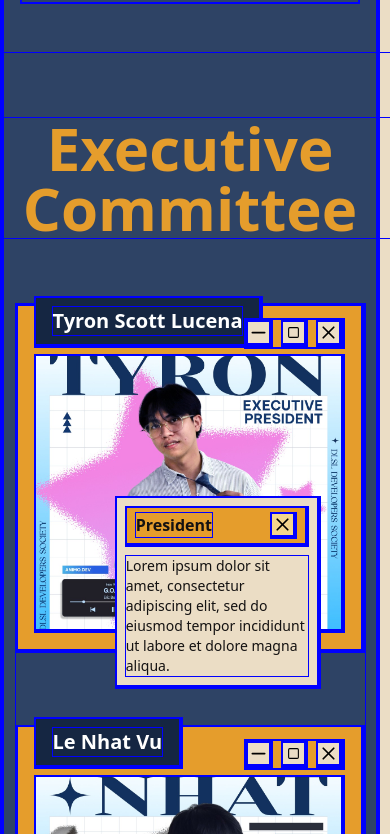
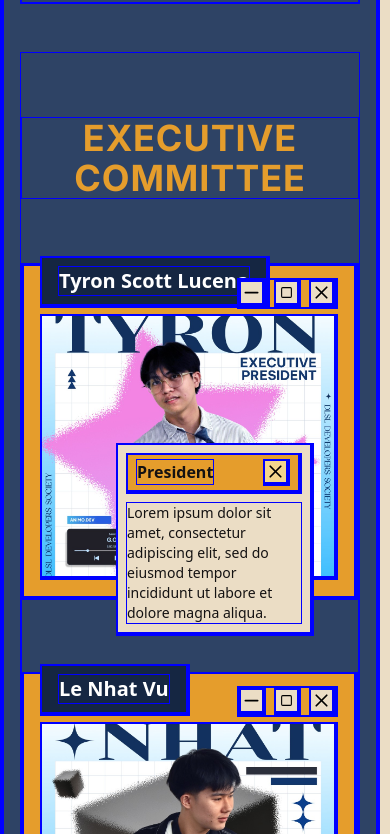
Before and after one commit to dlsl-animodev/project-launchpad, a Next.js app: page / in a window 390 px wide. Shown: the part 7090-7924 px from the top of the page. Built offline with nearby package versions, Linux system fonts and the light colour scheme; a web font is replaced by a local one.

Commit message:
fix: fix committee title overflow on small screen size

```diff
--- a/components/meet-the-team/committee.tsx
+++ b/components/meet-the-team/committee.tsx
@@ -1,5 +1,5 @@
-import { motion } from "motion/react";
 import OfficerWindow, { OfficerType } from "./officer-window";
+import { SectionContainerSubHeading } from "../reusables/section";
 
 interface CommitteeProps {
     name: string;
@@ -9,14 +9,14 @@ interface CommitteeProps {
 const Committee: React.FC<CommitteeProps> = ({ name, officers, index }) => {
     return (
         <>
-            <motion.h3
-                className={`font-bold text-secondary text-6xl text-center my-[4rem] ${index > 0 ? "mt-[8rem] pt-[8rem] border-t-2 border-primary w-full" : ""}`}
+            <SectionContainerSubHeading
+                className={`font-inter font-bold text-secondary text-center my-[4rem] ${index > 0 ? "mt-[8rem] pt-[8rem] border-t-2 border-primary w-full" : ""}`}
                 initial={{ opacity: 0, y: 20, scale: 0.7 }}
                 whileInView={{ opacity: 1, y: 0, scale: 1 }}
                 transition={{ duration: 0.3 }}
             >
-                {name}
-            </motion.h3>
+                {name.toUpperCase()}
+            </SectionContainerSubHeading>
 
             <ul
                 className={`flex flex-wrap justify-center gap-12 space-y-6 w-full max-w-[90vw] mx-auto`}
--- a/components/reusables/section.tsx
+++ b/components/reusables/section.tsx
@@ -82,7 +82,7 @@ const SectionContainerSubHeading: React.FC<SectionTitleProps> = ({
 }) => {
     return (
         <motion.h3
-            className={twMerge(`font-gtproelium text-center text-7xl tracking-wide`, className)}
+            className={twMerge(`font-gtproelium text-center text-4xl sm:text-6xl md:text-7xl tracking-wide`, className)}
             {...props}
         >
             {children}
```
